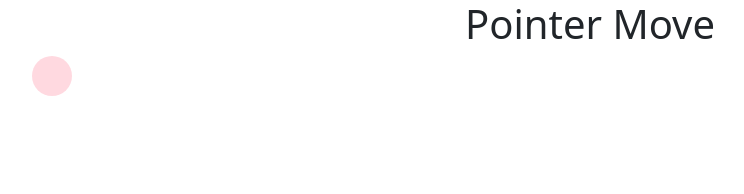
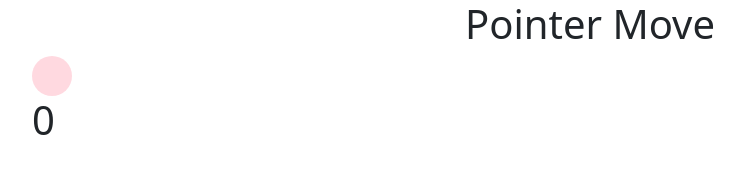
Before and after one commit to manaressam9/reactproj, a React app: page / in a window 1280 px wide. Shown: the top 194 px of the page, without its empty margins (50-794 px from the left). Built offline with nearby package versions, Linux system fonts and the light colour scheme.

Commit message:
using setInterval in useEffect

```diff
--- a/src/App.js
+++ b/src/App.js
@@ -1,5 +1,6 @@
 import React from "react";
 import PointerMove from "./component/useEffectExample/PointerMove";
+import Counter from "./component/useEffectExample/Counter";
 // import Game from "./component/Game";
 // import AddTask from "./component/withUseState/AddTask";
 // import AddTask from "./component/withReducer/AddTask";
@@ -24,6 +25,7 @@ const App = () => {
             Pointer Move
          </h1>
          <PointerMove />
+         <Counter />
       </div>
    )
 }
--- /dev/null
+++ b/src/component/useEffectExample/Counter.js
@@ -0,0 +1,16 @@
+import React, { useState, useEffect } from 'react';
+console.log('outside comp');
+export default function Counter() {
+    console.log('inside comp');
+  const [count, setCount] = useState(0);
+
+  useEffect(() => {
+    console.log('effect called');
+    const intervalId = setInterval(() => {
+      setCount(c => c + 1); // ✅ Pass a state updater
+    }, 10000);
+    return () => {console.log('clear effect called');clearInterval(intervalId);};
+  }, []); // ✅ Now count is not a dependency
+
+  return <h1>{count}</h1>;
+}
```
